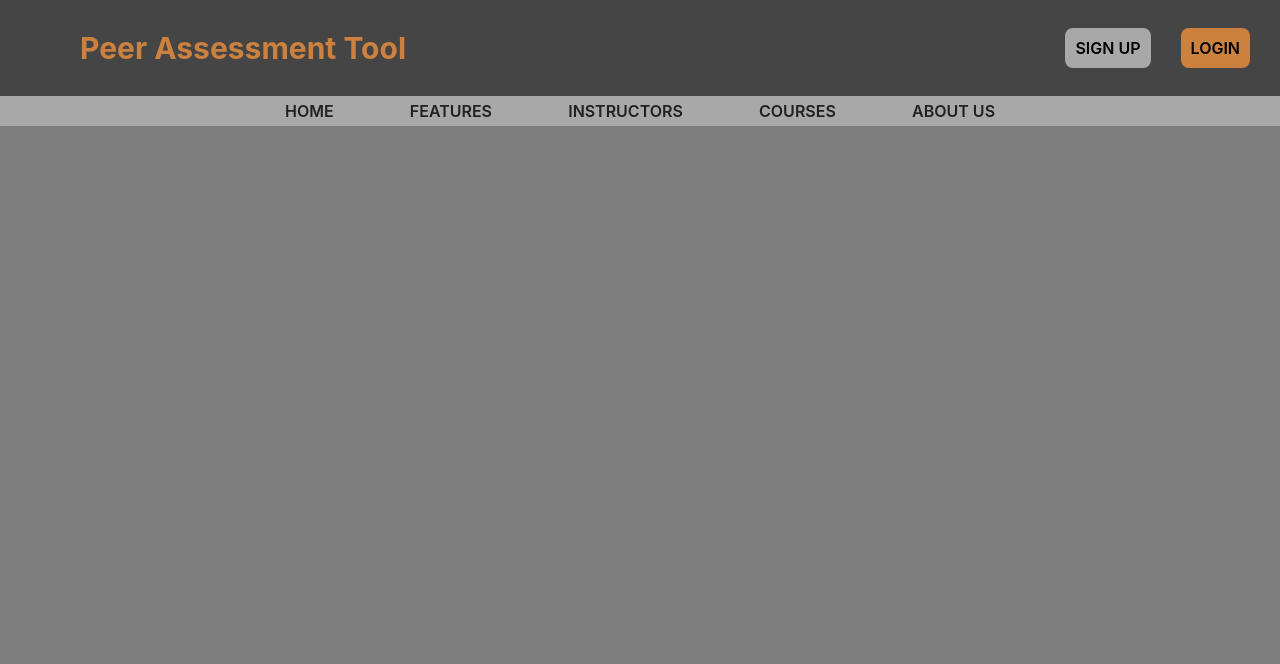
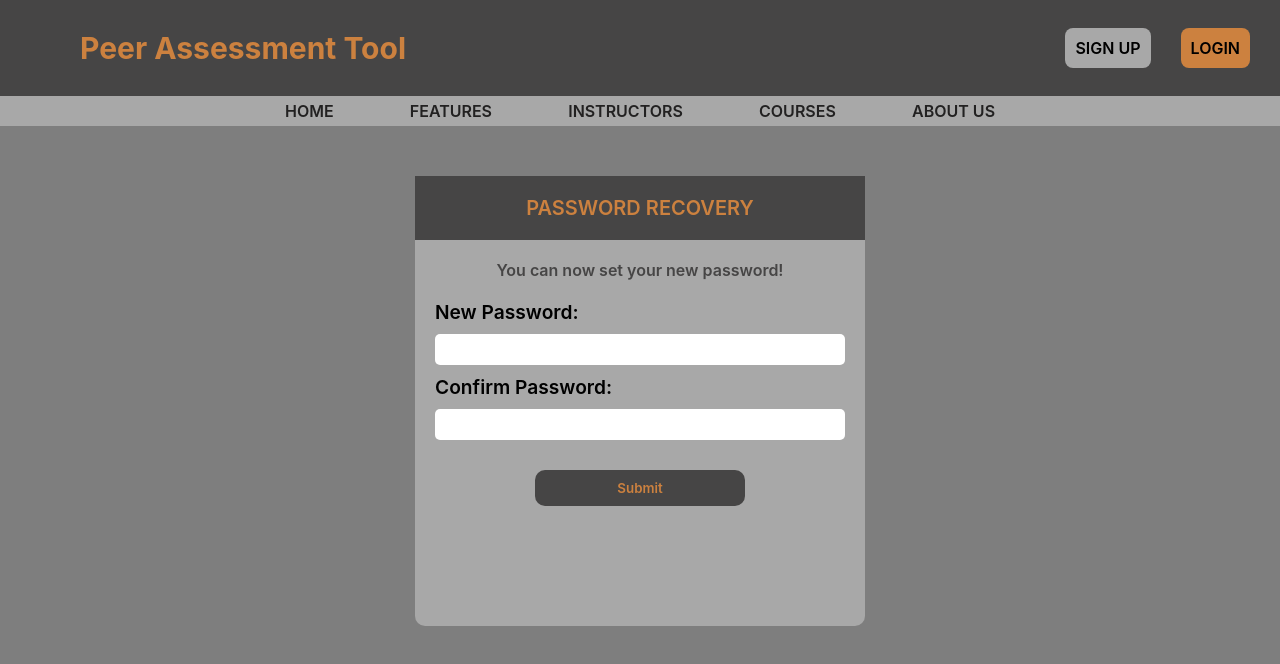
Before and after one commit to DaraDadgar/GroupX_SOEN341_Project_F24, a React (Vite) app in the folder frontend/: page /new-password in a window 1280 px wide. Shown: the top 664 px of the page. Built offline with nearby package versions, Linux system fonts and the light colour scheme.

Commit message:
Password Recovery

```diff
--- a/frontend/src/App.jsx
+++ b/frontend/src/App.jsx
@@ -10,6 +10,8 @@ import Instructor from "./routes/Instructor.jsx";
 import MainTeacher from "./routes/MainTeacher.jsx";
 import { AuthProvider } from "./config/AuthContext.jsx";
 import ProtectedRoute from "./config/ProtectedRoute.jsx";
+import ResetPassword from "./routes/ResetPassword.jsx";
+import NewPassword from "./routes/NewPassword.jsx";
 
 import { BrowserRouter as Router, Route, Routes } from "react-router-dom";
 import MainSignup from "./routes/MainSignup.jsx";
@@ -28,6 +30,8 @@ function App() {
           <Route path="/login" element={<MainLogin />} />
           <Route path="/signup" element={<MainSignup />} />
           <Route path="/instructor" element={<Instructor />} />
+          <Route path="/reset-password" element={<ResetPassword />} />
+          <Route path="/new-password" element={<NewPassword />} />
 
           <Route
             path="/student/home"
--- /dev/null
+++ b/frontend/src/css/reset-password.css
@@ -0,0 +1,76 @@
+.reset-password {
+    background-color: rgba(168, 168, 168, 1);
+    width: 450px;
+    height: 450px;
+    margin: 50px auto;
+
+    border-radius: 10px;
+  }
+
+  .reset-password h2 {
+    background-color: rgba(70, 69, 69, 1);
+    color: rgba(204, 129, 63, 1);
+
+    padding: 20px;
+    text-align: center;
+
+    font-size: 20px;
+  }
+
+  .reset-password form {
+    display: flex;
+    flex-direction: column;
+  }
+
+  .reset-password .fields {
+    display: flex;
+    flex-direction: column;
+    gap: 10px;
+
+    margin-top: 20px;
+  }
+
+  .reset-password .fields label {
+    margin-left: 20px;
+    font-size: larger;
+  }
+
+  .reset-password .fields > input {
+    margin: 0px 20px;
+    font-size: 18px;
+    padding: 5px 0px;
+
+    border: none;
+    border-radius: 5px;
+  }
+  .reset-password input[type="submit"] {
+    background-color: rgba(70, 69, 69, 1);
+    color: rgba(204, 129, 63, 1);
+
+    padding: 10px 50px;
+    margin: 30px 120px;
+
+    border: none;
+    border-radius: 10px;
+  }
+
+  .reset-password input[type="submit"]:hover {
+    color: rgba(70, 69, 69, 1);
+    background-color: rgba(204, 129, 63, 1);
+    cursor: pointer;
+  }
+
+  .reset-password input[type="submit"]:active {
+    opacity: 0.7;
+  }
+
+  .reset-password > form > span {
+    color: #464545;
+    text-align: center;
+    text-wrap: wrap;
+
+    align-self: center;
+    margin-top: 20px;
+
+    width:70%;
+  }
--- a/frontend/src/routes/MainLogin.jsx
+++ b/frontend/src/routes/MainLogin.jsx
@@ -77,7 +77,7 @@ export default function MainLogin() {
             />
           </div>
 
-          <span title="Click here get your password">
+          <span title="Click here get your password" onClick={() => navigate("/reset-password")}>
             Forgot your password?
           </span>
 
--- /dev/null
+++ b/frontend/src/routes/NewPassword.jsx
@@ -0,0 +1,36 @@
+import { useNavigate } from "react-router-dom";
+
+export default function NewPassword() {
+    const navigate = useNavigate();
+    return (
+    <main className="reset-password">
+        <h2>PASSWORD RECOVERY</h2>
+
+        <form method="post">
+            <span>You can now set your new password!</span>
+          <div className="fields">
+            <label>New Password:</label>
+            <input
+              type="password"
+              id="new-password"
+              name="new-password"
+              maxLength="32"
+              required
+            />
+            <label>Confirm Password:</label>
+            <input
+              type="password"
+              id="confirm-new-password"
+              name="confirm-new-password"
+              maxLength="32"
+              required
+            />
+          </div>
+
+
+
+          <input type="submit" value="Submit" onClick={() => navigate("/new-password")}/>
+        </form>
+    </main>
+    )
+};
--- a/frontend/src/routes/ResetPassword.jsx
+++ b/frontend/src/routes/ResetPassword.jsx
@@ -0,0 +1,33 @@
+import "../css/reset-password.css";
+import { useNavigate } from "react-router-dom";
+
+
+export default function ResetPassword() {
+    const navigate = useNavigate();
+    return (
+    <main className="reset-password">
+        <h2>PASSWORD RECOVERY</h2>
+
+        <form method="post">
+            <span>Forgot your password?</span>
+            <span>We got you covered!</span>
+            <span>Simply enter your email address below and the password recovery will begin.</span>
+          <div className="fields">
+
+            <label>Email Address:</label>
+            <input
+              type="email"
+              id="email"
+              name="email"
+              maxLength="254"
+              required
+            />
+          </div>
+
+
+
+          <input type="submit" value="Submit" onClick={() => navigate("/new-password")}/>
+        </form>
+    </main>
+    );
+}
```
